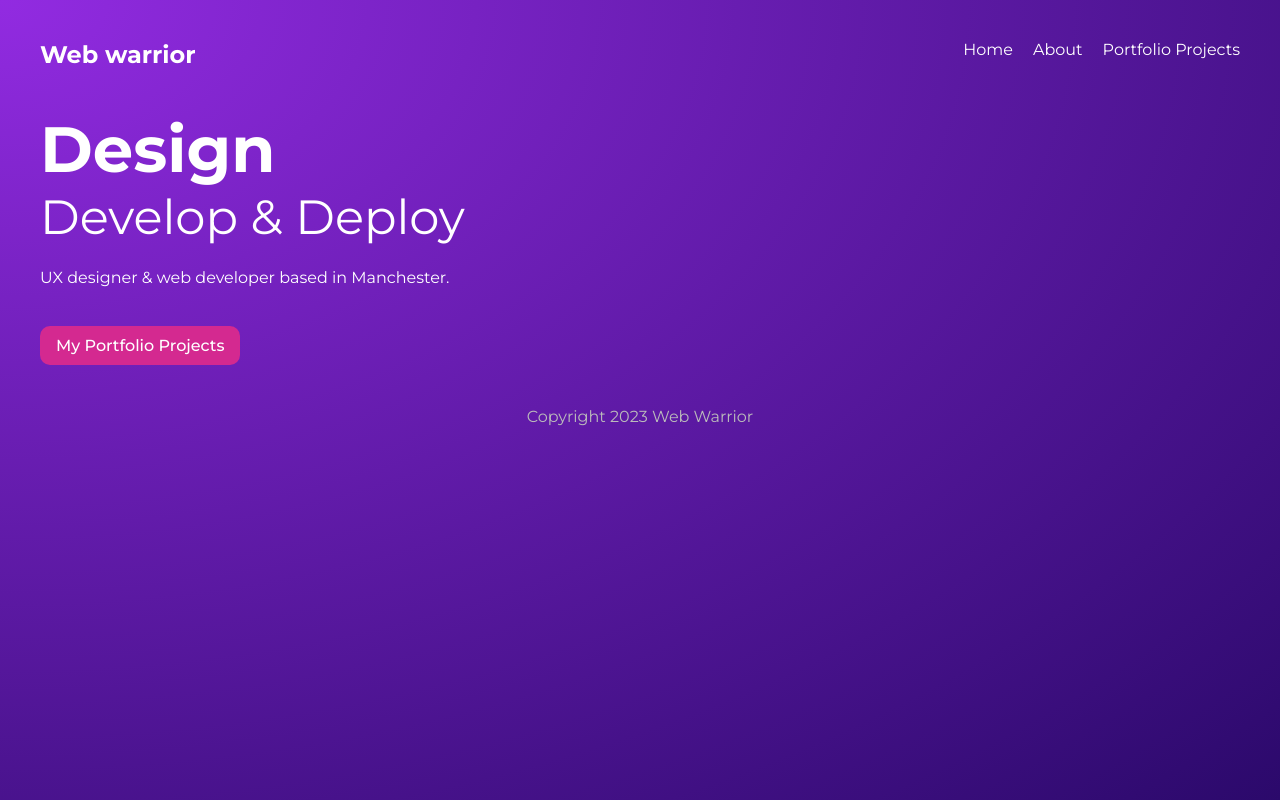
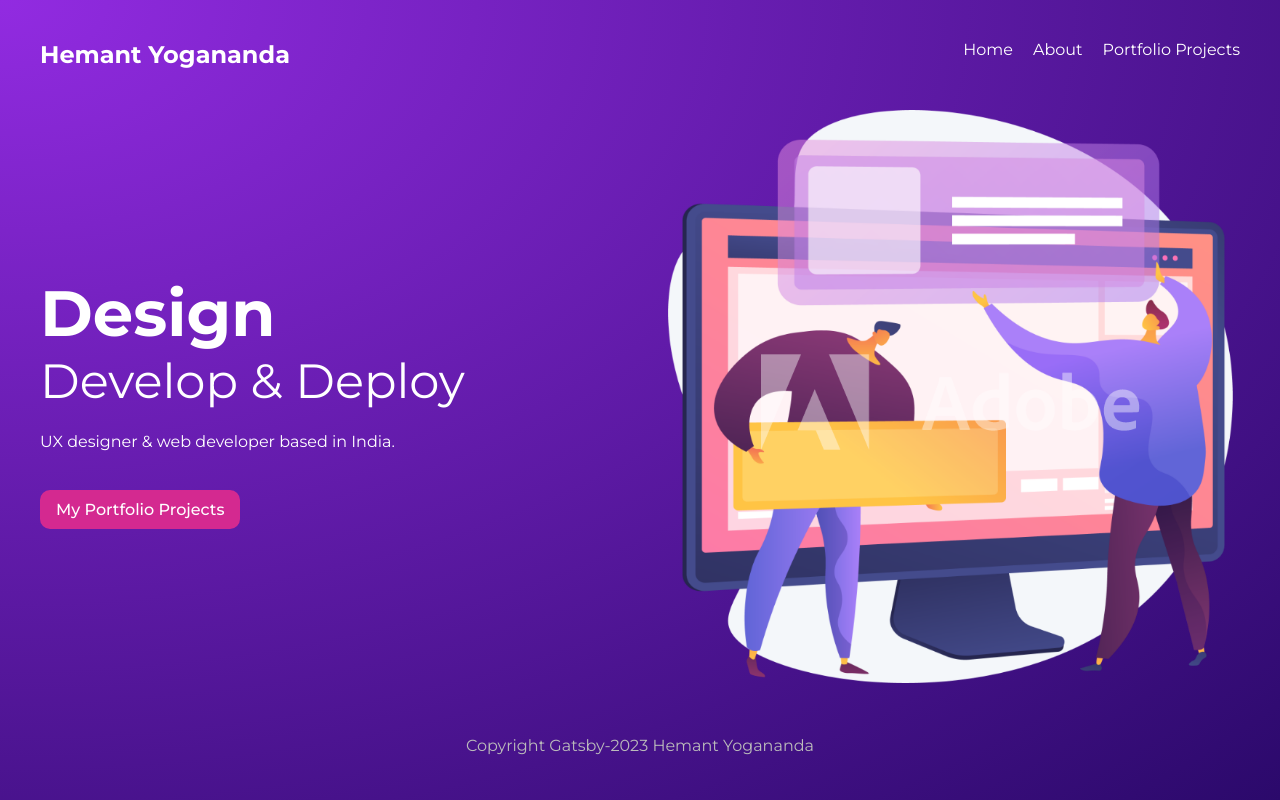
Before and after one commit to hemantyogananda/gatsby-starter-default, a Gatsby site: page / in a window 1280 px wide. Built offline with nearby package versions, Linux system fonts and the light colour scheme; Gatsby itself is replaced by a stand-in of ours.

Commit message:
Added banner image

```diff
--- a/src/components/Layout.js
+++ b/src/components/Layout.js
@@ -11,7 +11,7 @@ const Layout = ({ children }) => {
         {children}
       </div>
       <footer>
-        <p>Copyright 2023 Web Warrior</p>
+        <p>Copyright Gatsby-2023 Hemant Yogananda</p>
       </footer>
     </div>
   )
--- a/src/components/Navbar.js
+++ b/src/components/Navbar.js
@@ -4,7 +4,7 @@ import { Link } from 'gatsby'
 const Navbar = () => {
   return (
     <nav>
-        <h1>Web warrior</h1>
+        <h1>Hemant Yogananda</h1>
         <div className="links">
             <Link to="/">Home</Link>
             <Link to="/about">About</Link>
--- a/src/pages/index.js
+++ b/src/pages/index.js
@@ -10,9 +10,10 @@ export default function Home() {
         <div>
           <h2>Design</h2>
           <h3>Develop & Deploy</h3>
-          <p>UX designer & web developer based in Manchester.</p>
+          <p>UX designer & web developer based in India.</p>
           <Link className={btn} to="/projects">My Portfolio Projects</Link>
         </div>
+        <img src="/banner.png" alt="site image" style={{ maxWidth: '100%' }}/>
       </section>
     </Layout>
   )
```
Also changed, not shown: static/banner.png (added).
